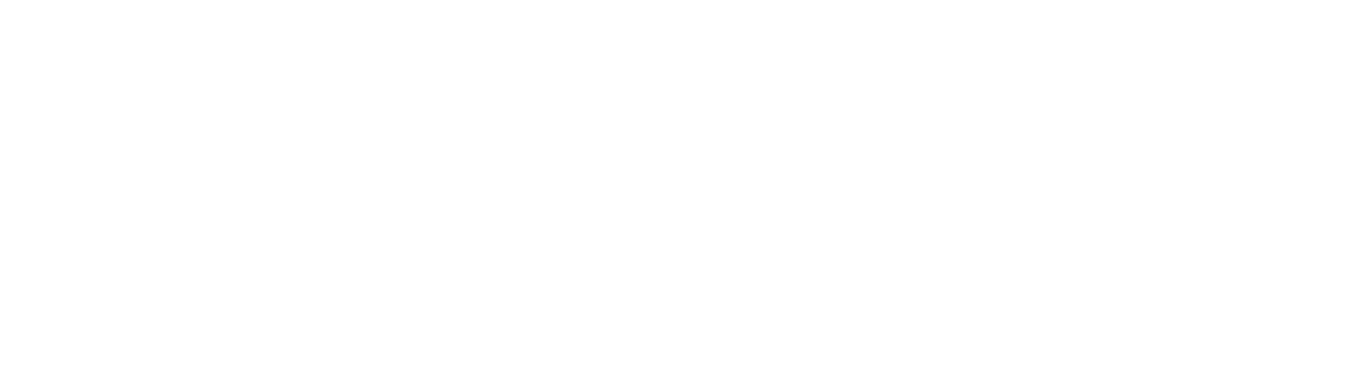
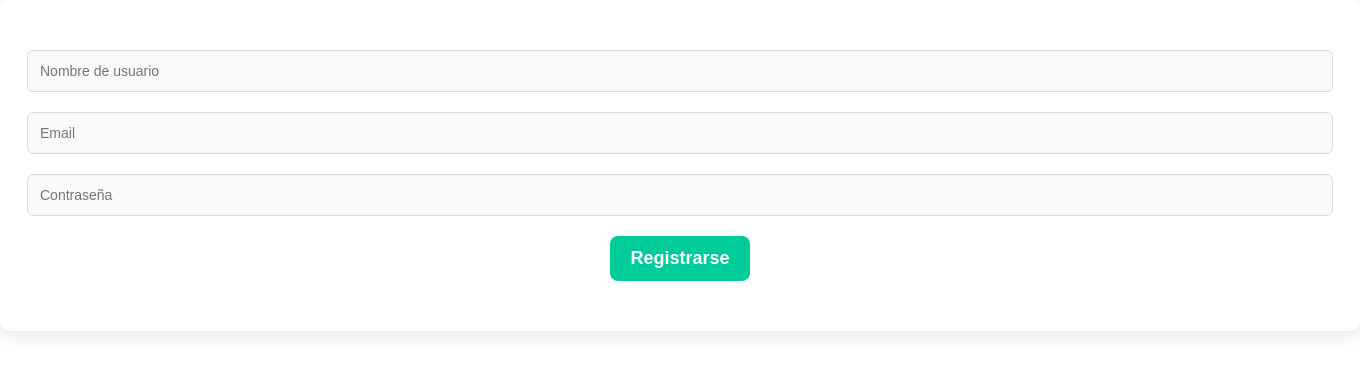
Before and after one commit to beldomadeira/DWM-Proyecto, a React (Create React App) app: page /register in a window 1280 px wide. Before the commit this address had no page. Shown: the top 374 px of the page, 1360 px wide, since content can reach past the window. Built offline with nearby package versions, Linux system fonts and the light colour scheme.

Commit message:
Added register routes

```diff
--- a/src/App.js
+++ b/src/App.js
@@ -5,6 +5,7 @@ import { BrowserRouter as Router, Routes, Route } from 'react-router-dom';
 import AuthProvider from './context/AuthContext';
 import PrivateRoute from './components/PrivateRoute';
 
+import RegisterFormulario from './pages/Register';
 import Feed from './pages/Feed';
 import Login from './pages/Login';
 
@@ -16,6 +17,7 @@ const App = () => {
           {/* Rutas públicas */}
           <Route path="/feed" element={<Feed />} />
           <Route path="/login" element={<Login />} />
+          <Route path="/register" element={<RegisterFormulario />} />
         </Routes>
       </Router>
     </AuthProvider>
--- /dev/null
+++ b/src/components/Register.css
@@ -0,0 +1,69 @@
+
+.register-container {
+    display: flex;
+    justify-content: center;
+    align-items: center;
+    height: 100vh;
+    background-color: #fafafa;
+}
+
+form {
+    background-color: white;
+    padding: 40px;
+    border-radius: 10px;
+    box-shadow: 0px 4px 20px rgba(0, 0, 0, 0.1);
+    width: 350px;
+    font-family: 'Arial', sans-serif;
+}
+
+h2 {
+    text-align: center;
+    margin-bottom: 30px;
+    color: #333;
+    font-weight: 400;
+}
+
+input {
+    width: 100%;
+    padding: 12px;
+    margin: 10px 0;
+    border-radius: 6px;
+    border: 1px solid #dbdbdb;
+    font-size: 14px;
+    background-color: #fafafa;
+}
+
+input:focus {
+    outline: none;
+    border-color: #b2b2b2;
+}
+
+button {
+    width: 100%;
+    padding: 12px;
+    background-color: #0095f6;
+    color: white;
+    font-size: 14px;
+    font-weight: bold;
+    border: none;
+    border-radius: 6px;
+    cursor: pointer;
+    margin-top: 10px;
+}
+
+button:hover {
+    background-color: #007bb5;
+}
+
+p {
+    text-align: center;
+    font-size: 14px;
+    color: #8e8e8e;
+    margin-top: 20px;
+}
+
+a {
+    color: #0095f6;
+    text-decoration: none;
+    font-weight: bold;
+}
--- a/src/pages/Register.jsx
+++ b/src/pages/Register.jsx
@@ -0,0 +1,55 @@
+import React from "react";
+import '../components/Register.css';
+import { useNavigate } from "react-router-dom";
+
+
+const RegisterFormulario = () => {
+    const [formulario, setFormulario] = React.useState({
+        nombreusuario: "",
+        email: "",
+        contrasena: "",
+    });
+
+    const handleChange = (e) => {
+        setFormulario({
+            ...formulario,
+            [e.target.name]: e.target.value,
+        });
+    }
+    const navigate = useNavigate();
+
+    const handleSubmit = (e) => {
+        e.preventDefault();
+        console.log(formulario);
+        navigate("/login");
+    }
+
+    return (
+        <form onSubmit={handleSubmit}>
+            <input
+                type="text"
+                name="nombreusuario"
+                placeholder="Nombre de usuario"
+                value={formulario.nombreusuario}
+                onChange={handleChange}
+            />
+            <input
+                type="email"
+                name="email"
+                placeholder="Email"
+                value={formulario.email}
+                onChange={handleChange}
+            />
+            <input
+                type="password"
+                name="contrasena"
+                placeholder="Contraseña"
+                value={formulario.contrasena}
+                onChange={handleChange}
+            />
+            <button type="submit">Registrarse</button>
+        </form>
+    );
+}
+
+export default RegisterFormulario;
```
